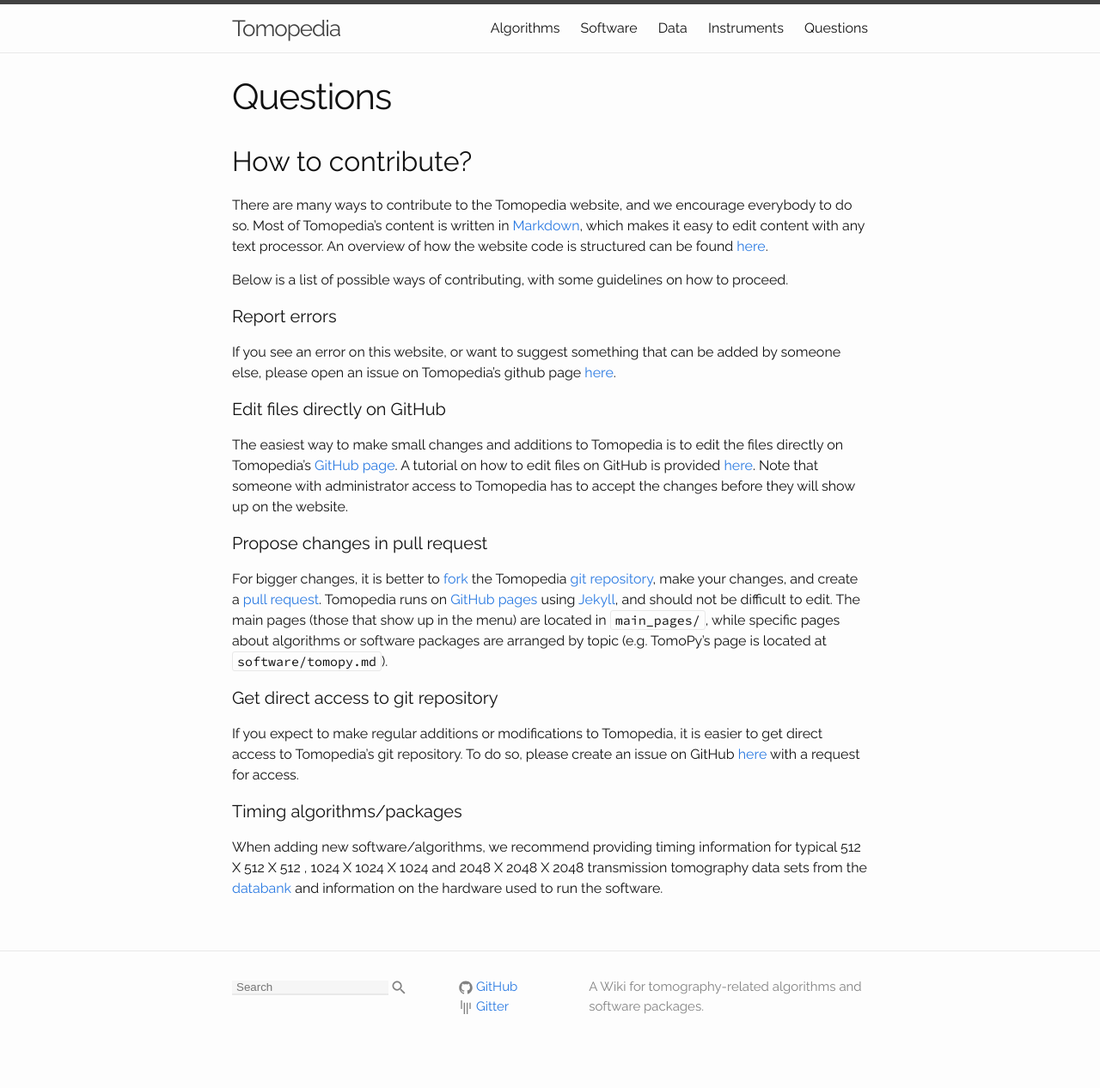
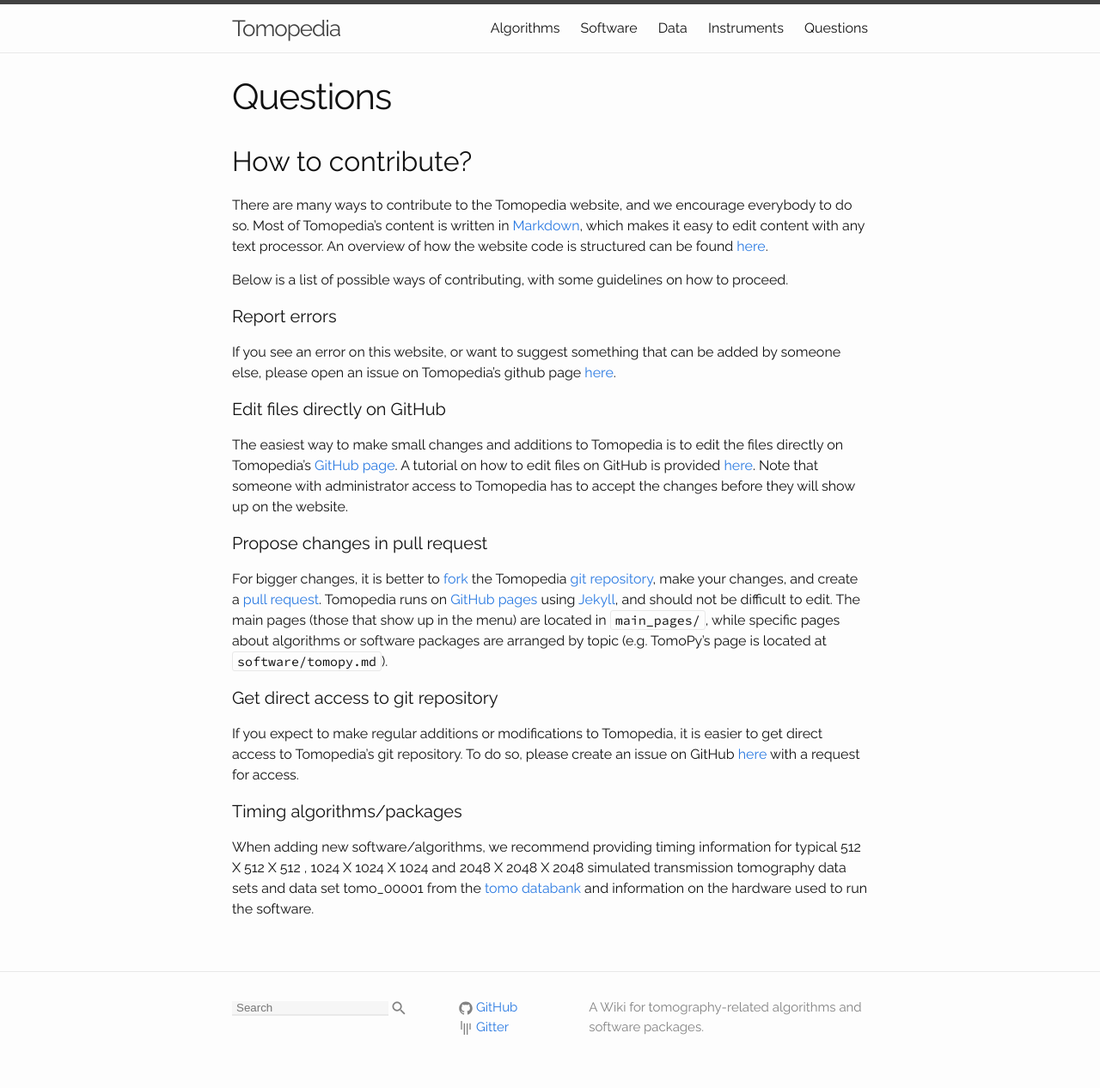
Before and after one commit to tomopedia/tomopedia.github.io, a Jekyll site: the page built from main_pages/70_questions.md, in a window 1280 px wide. Shown: the whole page at 86% size. Built offline with Jekyll 4.4.1, drawn with Linux system fonts in a browser that asks for light colours; before the commit the page ends 1242 px from its top, so only the background shows below that.

Commit message:
Update 70_questions.md

```diff
--- a/main_pages/70_questions.md
+++ b/main_pages/70_questions.md
@@ -42,4 +42,4 @@ create an issue on GitHub [here](https://www.github.com/tomopedia/tomopedia.gith
 with a request for access.
 
 #### Timing algorithms/packages
-When adding new software/algorithms, we recommend providing timing information for typical 512 X 512 X 512 , 1024 X 1024 X 1024 and 2048 X 2048 X 2048 transmission tomography data sets from the [databank](https://tomobank.readthedocs.io/en/latest/) and information on the hardware used to run the software.
+When adding new software/algorithms, we recommend providing timing information for typical 512 X 512 X 512 , 1024 X 1024 X 1024 and 2048 X 2048 X 2048 simulated transmission tomography data sets and data set tomo_00001 from the [tomo databank](https://tomobank.readthedocs.io/en/latest/source/data/docs.data.roundrobin.html) and information on the hardware used to run the software.
```
